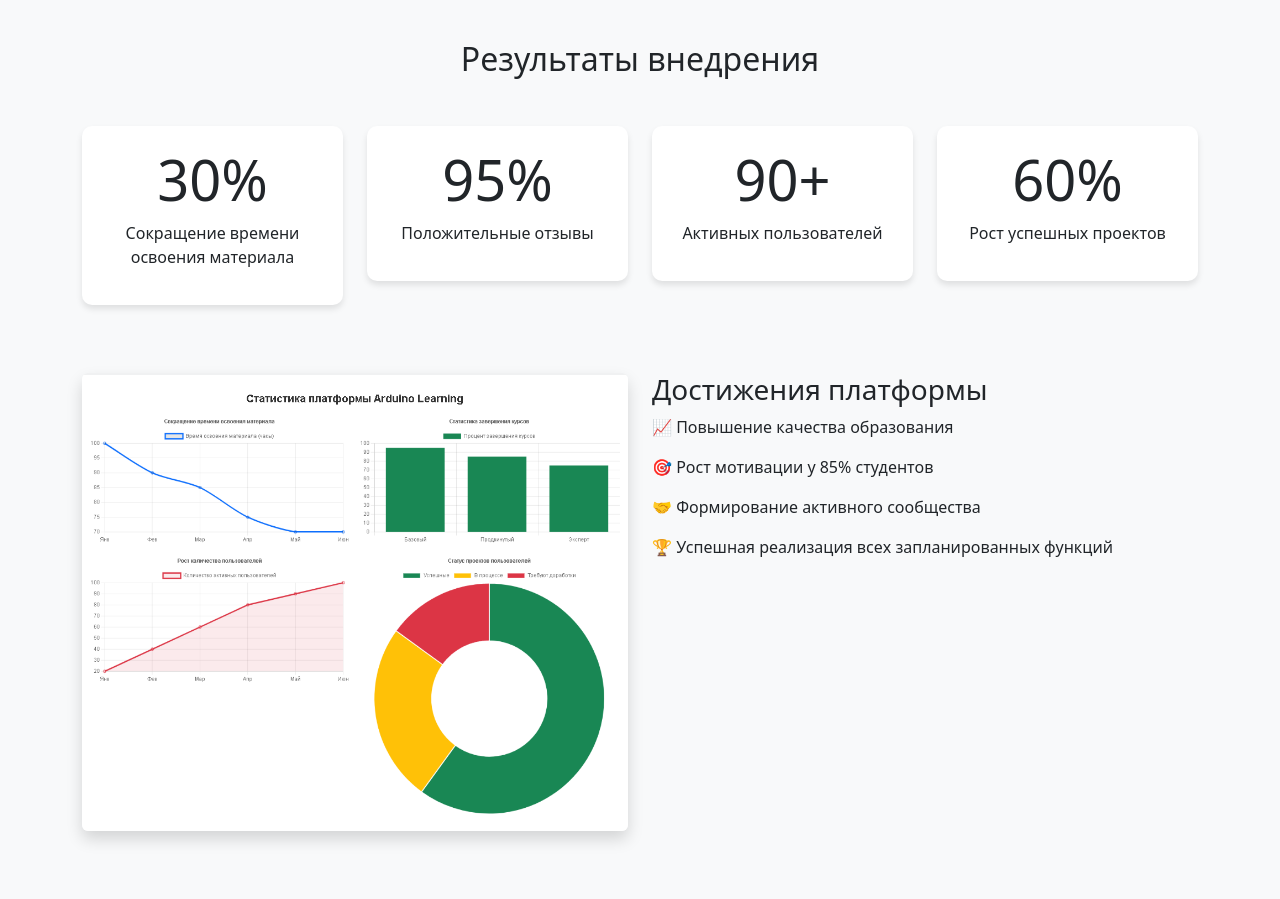
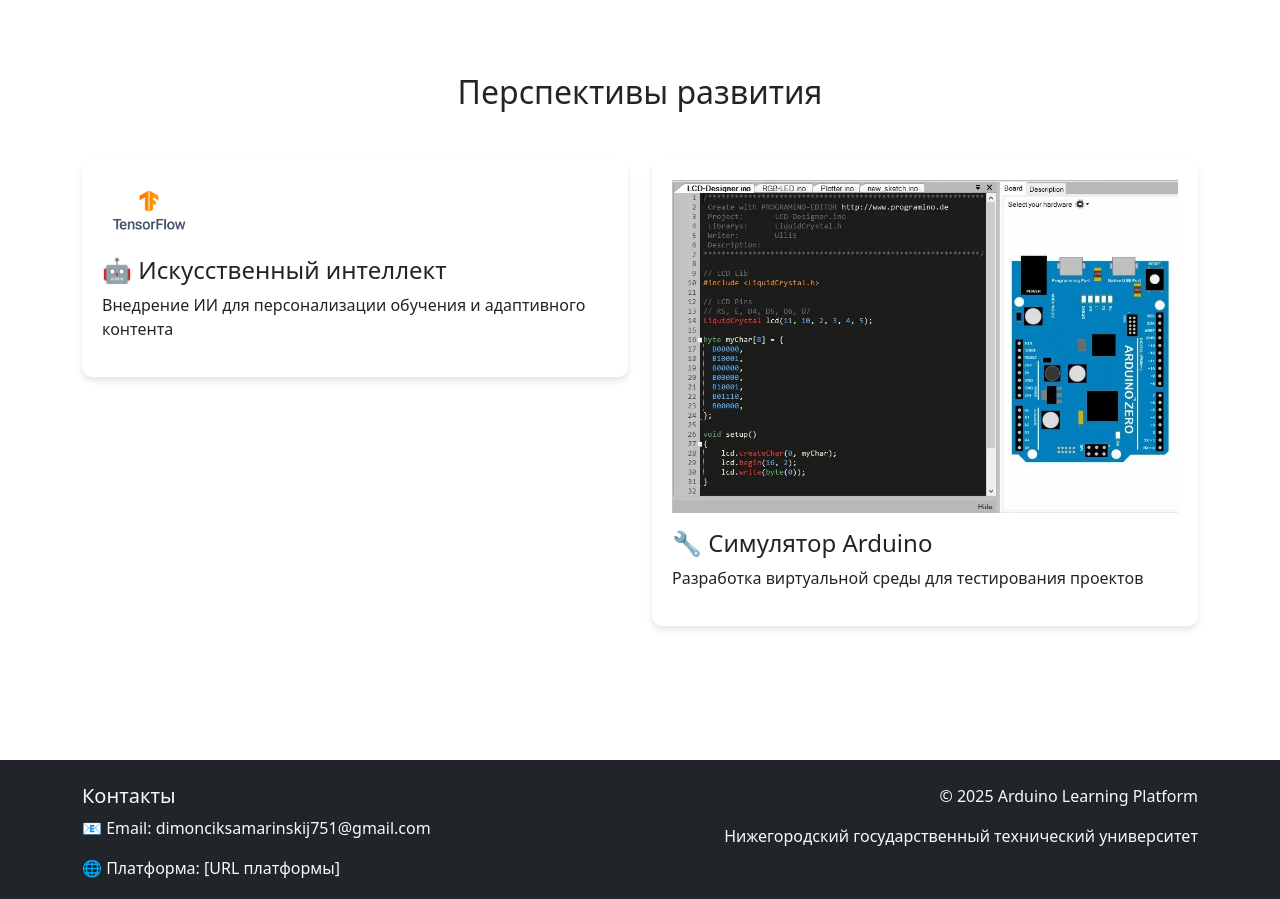
Before and after one commit to Bfrees-lover/presentashka.io, a plain HTML site: page index.html in a window 1280 px wide. Shown: the part 3200-4099 px from the top of the page. Drawn offline with nearby package versions, Linux system fonts and the light colour scheme.

Commit message:
Add files via upload

```diff
--- a/index.html
+++ b/index.html
@@ -182,53 +182,6 @@
         </div>
     </section>
 
-    <section class="section bg-light-blue" id="results">
-        <div class="container">
-            <h2 class="text-center mb-5">Результаты внедрения</h2>
-            <div class="row">
-                <div class="col-md-3">
-                    <div class="stat-card text-center">
-                        <h3 class="display-4">30%</h3>
-                        <p>Сокращение времени освоения материала</p>
-                    </div>
-                </div>
-                <div class="col-md-3">
-                    <div class="stat-card text-center">
-                        <h3 class="display-4">95%</h3>
-                        <p>Положительные отзывы</p>
-                    </div>
-                </div>
-                <div class="col-md-3">
-                    <div class="stat-card text-center">
-                        <h3 class="display-4">90+</h3>
-                        <p>Активных пользователей</p>
-                    </div>
-                </div>
-                <div class="col-md-3">
-                    <div class="stat-card text-center">
-                        <h3 class="display-4">60%</h3>
-                        <p>Рост успешных проектов</p>
-                    </div>
-                </div>
-            </div>
-            <div class="row mt-5">
-                <div class="col-lg-6">
-                    <img src="images/arduino-stats.jpg"
-                         alt="Статистика" class="img-fluid rounded shadow">
-                </div>
-                <div class="col-lg-6">
-                    <h3>Достижения платформы</h3>
-                    <ul class="list-unstyled">
-                        <li class="mb-3">📈 Повышение качества образования</li>
-                        <li class="mb-3">🎯 Рост мотивации у 85% студентов</li>
-                        <li class="mb-3">🤝 Формирование активного сообщества</li>
-                        <li class="mb-3">🏆 Успешная реализация всех запланированных функций</li>
-                    </ul>
-                </div>
-            </div>
-        </div>
-    </section>
-
     <section class="section" id="future">
         <div class="container">
             <h2 class="text-center mb-5">Перспективы развития</h2>
```
